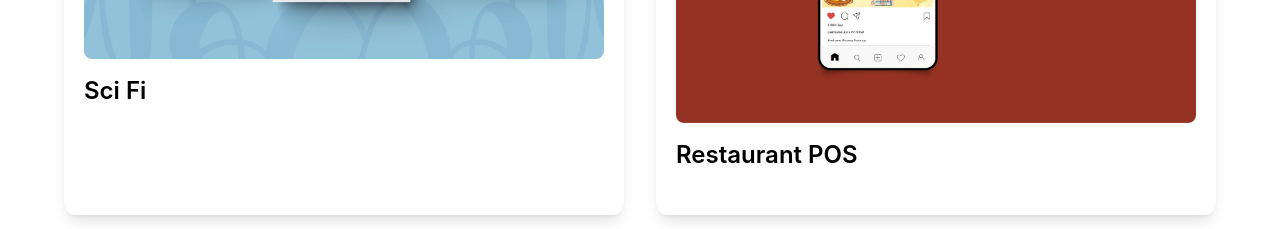
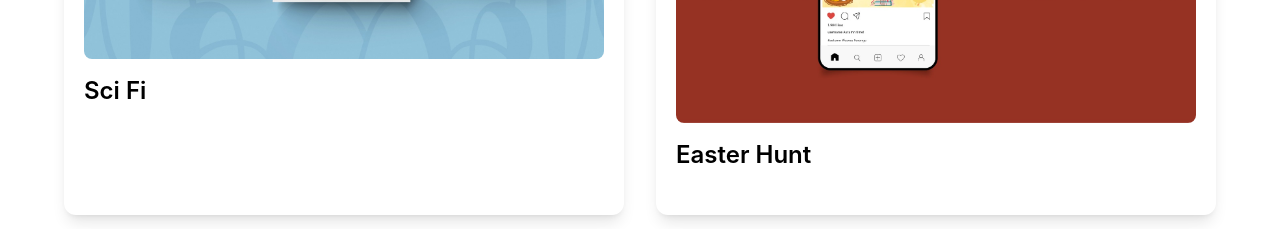
Before and after one commit to Revathikaliyappan/portfolio, a React (Vite) app: page / in a window 1280 px wide. Shown: the part 2420-2649 px from the top of the page. Built offline with nearby package versions, Linux system fonts and the light colour scheme.

Commit message:
Update Projects.jsx

```diff
--- a/src/components/Projects.jsx
+++ b/src/components/Projects.jsx
@@ -18,7 +18,7 @@ export const projects = [
     link: "https://www.behance.net/gallery/220117481/Saloon-POS-Dashboard",
   },
   {
-    title: "Restaurant POS",
+    title: "Easter Hunt",
     img: easter,
     link: "https://www.behance.net/gallery/220127795/Restaurant-POS-Dashboard",
   },
```
